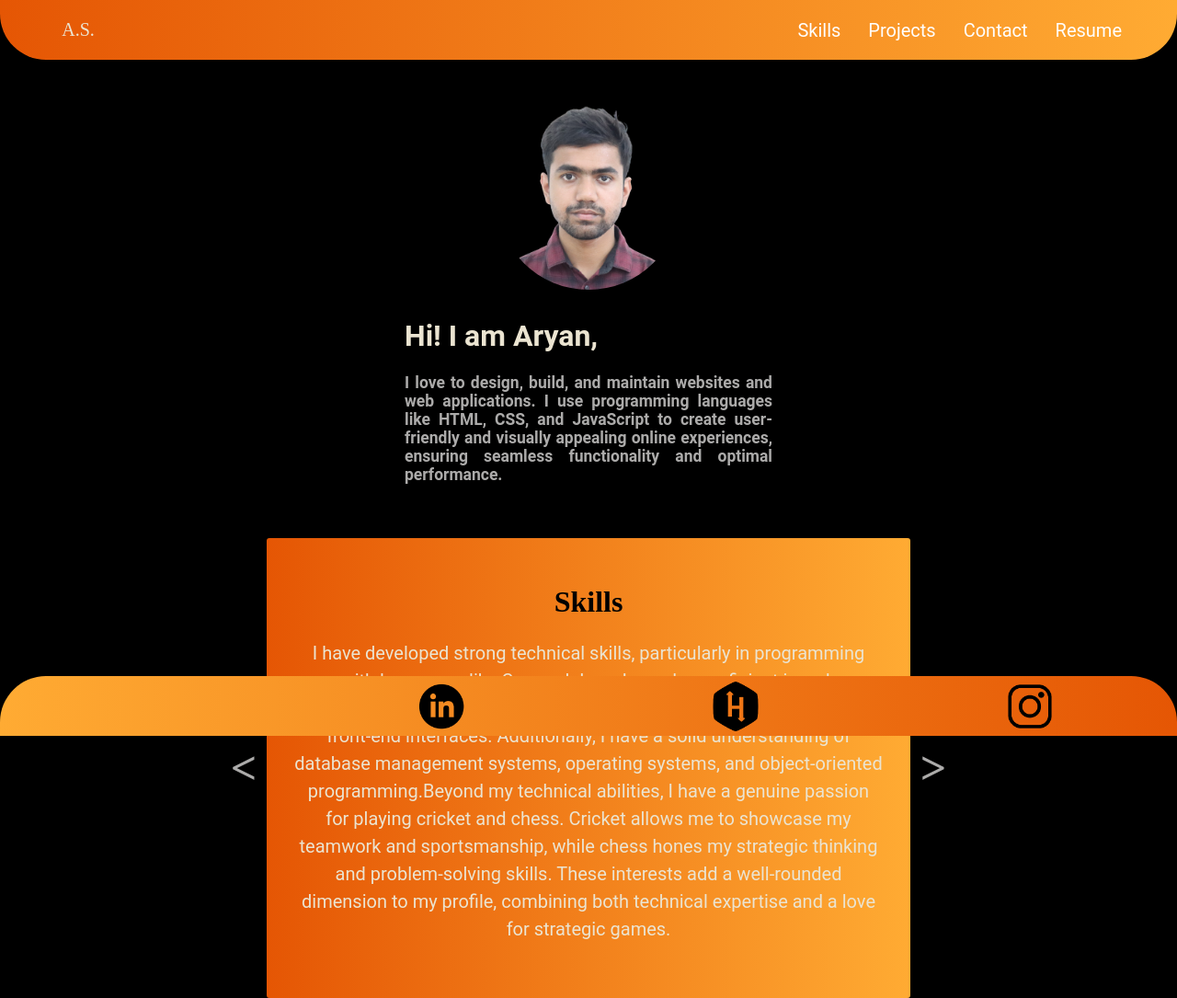
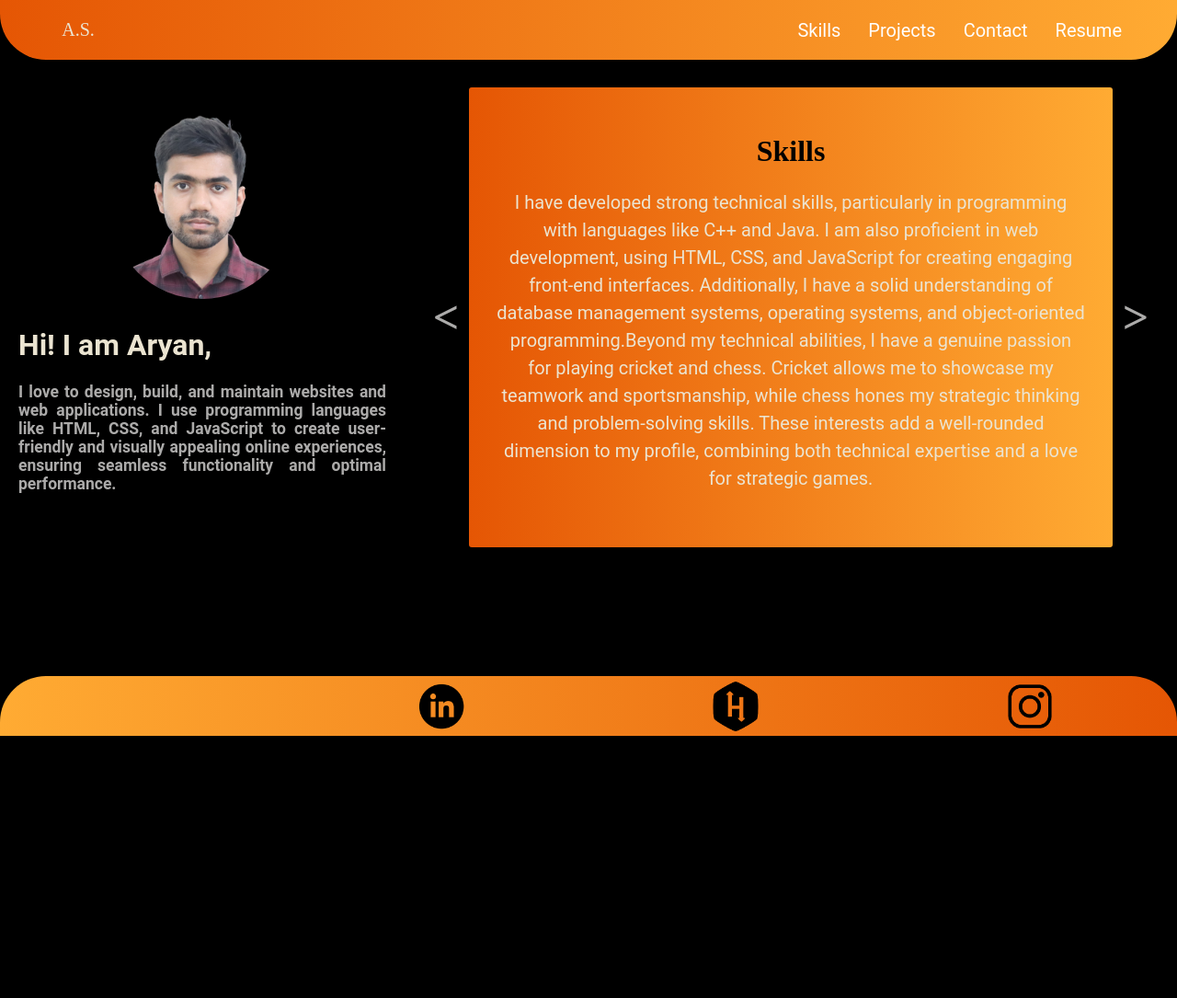
Before and after one commit to aryansingh2020/Portfolio, a plain HTML site: page index.html in a window 1280 px wide. Shown: the whole page at 92% size. After the commit the page ends 800 px from the top, so only its background shows below. Drawn offline with Linux system fonts and the light colour scheme.

Commit message:
Updating style.css

```diff
--- a/style.css
+++ b/style.css
@@ -73,21 +73,21 @@ body{
     display:flex;
     flex-wrap:wrap;
     margin-top:95px;
-    height: 500px;
+    min-height: 500px;
     justify-content: space-around;
+    align-items: center;
+}
+#box0{
+    display: flex;
+    flex-direction: column;
+    max-height:490px;
+    max-width:500px;
+    background-color:black;
     align-items: center;
 }
 #box1{
     display:flex;
     justify-content: center;
-    align-items: center;
-}
-#box0{
-    display: flex;
-    flex-direction: column;
-    height:490px;
-    width:500px;
-    background-color:black;
     align-items: center;
 }
 #image1{
@@ -170,8 +170,9 @@ body{
 }
 #box2{
     position:relative;
-    height:440px;
-    width:640px;
+    min-height:440px;
+    min-width:320px;
+    max-width: 640px;
     background: linear-gradient(to right, #E55604, #FFAB33);
     border-radius:3px;
     padding:30px;
@@ -197,7 +198,7 @@ body{
     flex-wrap: wrap;
     font-size: 20px;
     color:#EBE4D1;
-    height:50px;
+    min-height:50px;
     justify-content: center;
     align-items: center;
     margin-top: 10px;
```
